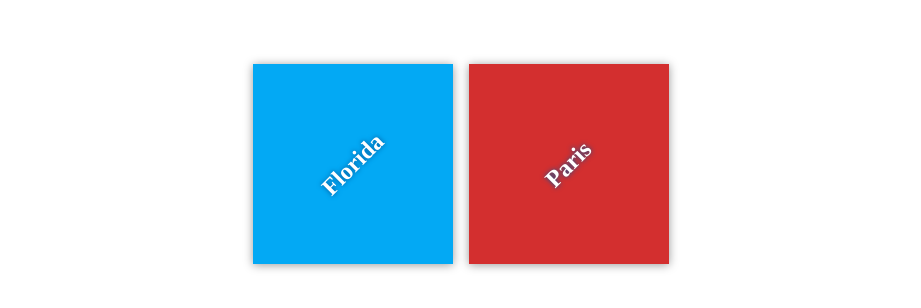
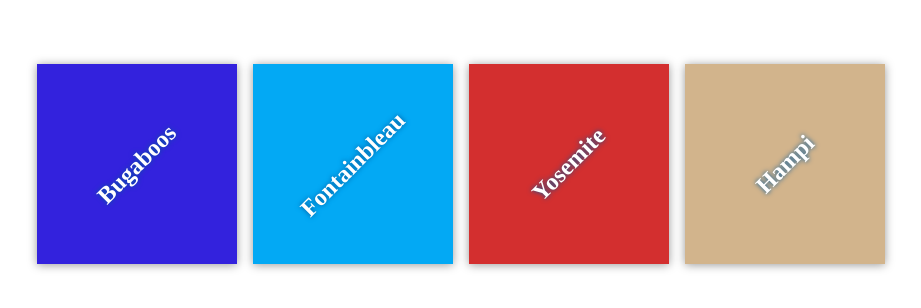
Before and after one commit to FergusGreig/my-travel-plans, a website: page index.html in a window 1280 px wide. Shown: the part 236-544 px from the top of the page, without its empty margins (179-1100 px from the left). Drawn offline with Linux system fonts and the light colour scheme.

Commit message:
edited and added destinations

```diff
--- a/app.css
+++ b/app.css
@@ -46,10 +46,18 @@ h2 {
     text-shadow: 0 0 5px #01579b;
 }
 
-#florida {
+#fontainbleau {
     background-color: #03a9f4;
 }
 
-#paris {
+#yosemite {
     background-color: #d32f2f;
 }
+
+#bugaboos {
+    background-color: #3322dd;
+}
+
+#hampi {
+    background-color: tan;
+}
--- a/index.html
+++ b/index.html
@@ -10,12 +10,18 @@
 
     <div class="container">
         <div class="destination-container">
-            <div class="destination" id="florida">
-                <h2>Florida</h2>
+            <div class="destination" id="bugaboos">
+                <h2>Bugaboos</h2>
             </div>
 
-            <div class="destination" id="paris">
-                <h2>Paris</h2>
+            <div class="destination" id="fontainbleau">
+                <h2>Fontainbleau</h2>
+            </div>
+            <div class="destination" id="yosemite">
+                <h2>Yosemite</h2>
+            </div>
+            <div class="destination" id="hampi">
+                <h2>Hampi</h2>
             </div>
         </div>
     </div>
```
